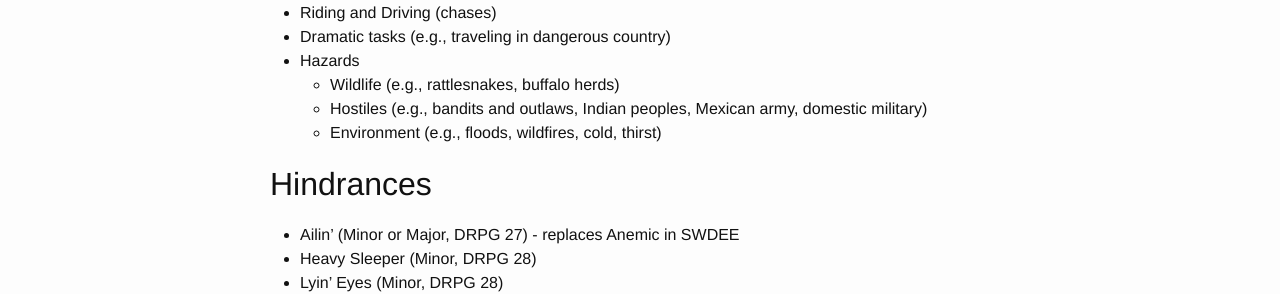
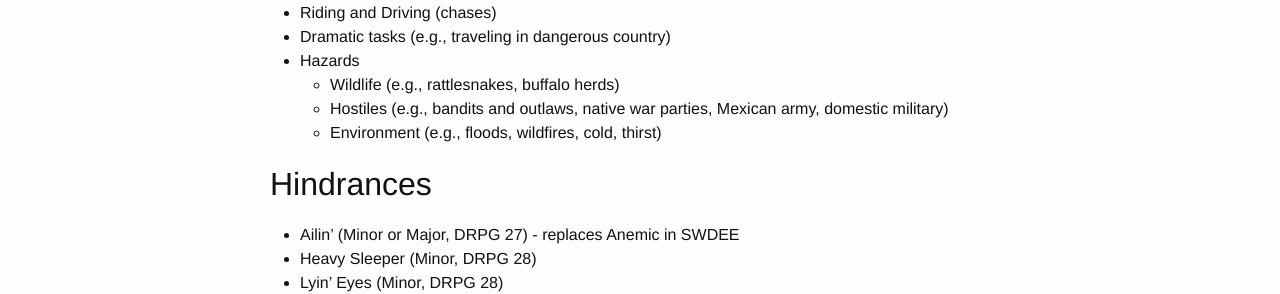
Before and after one commit to achall36/RoxvilleRooster.github.io, a Jekyll site: the page built from savage_old_west.md, in a window 1280 px wide. Shown: the part 720-1014 px from the top of the page. Built offline with Jekyll 4.4.1, drawn with Linux system fonts in a browser that asks for light colours.

Commit message:
made more pc

```diff
--- a/savage_old_west.md
+++ b/savage_old_west.md
@@ -26,7 +26,7 @@
 * Dramatic tasks (e.g., traveling in dangerous country)
 * Hazards
 	* Wildlife (e.g., rattlesnakes, buffalo herds)
-	* Hostiles (e.g., bandits and outlaws, Indian peoples, Mexican army, domestic military)
+	* Hostiles (e.g., bandits and outlaws, native war parties, Mexican army, domestic military)
 	* Environment (e.g., floods, wildfires, cold, thirst)
 
 ## Hindrances
```
